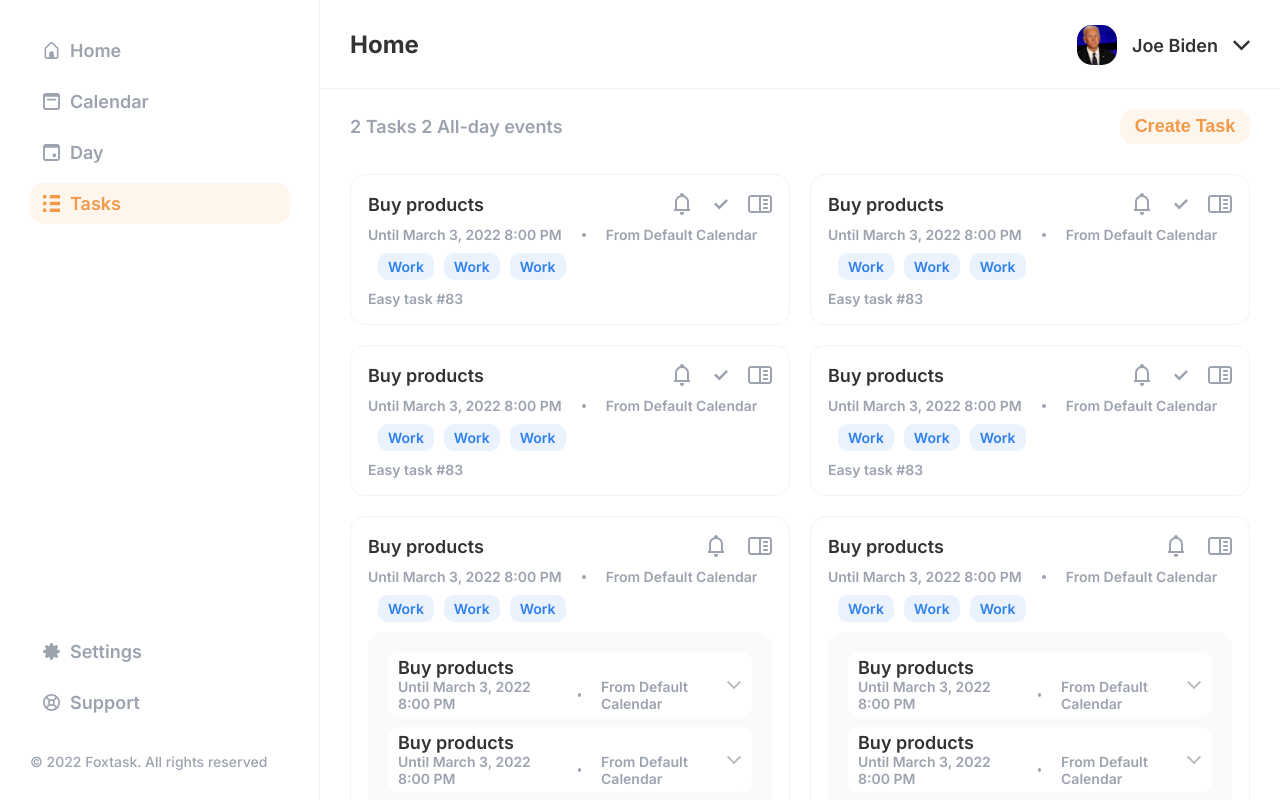
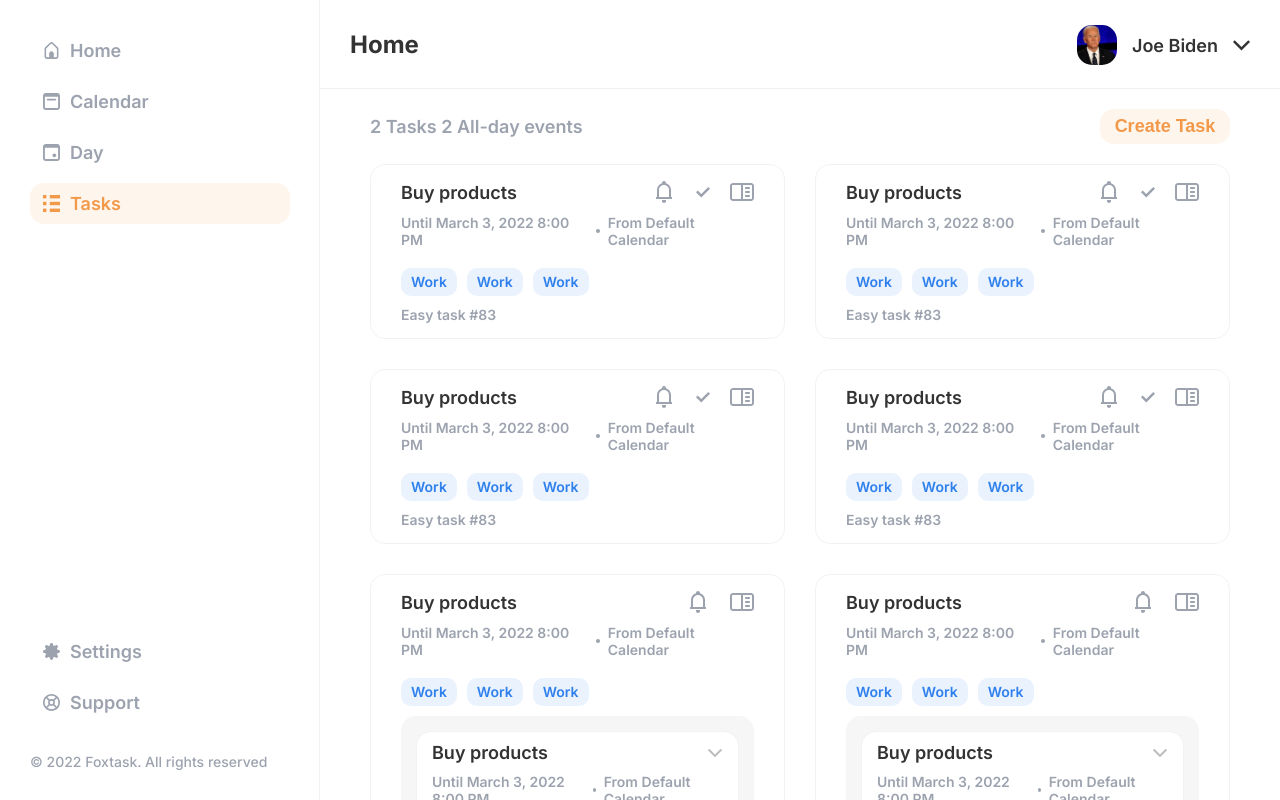
Before and after one commit to JenyaFTW/foxtask, a React (Create React App) app in the folder frontend/: page /tasks in a window 1280 px wide. Built offline with nearby package versions, Linux system fonts and the light colour scheme.

Commit message:
Tasks improved

```diff
--- a/frontend/src/components/task/Task.js
+++ b/frontend/src/components/task/Task.js
@@ -18,45 +18,52 @@ const Task = ({name, date, type, subtasks}) =>{
 
     return(
         <div className="task">
-            <div className="header__task">
-                <span className="name__task">{name}</span>
-                <div className="icon__task">
+            <div className="task__header">
+                <span className="header__name">{name}</span>
+                <div className="header__icons">
                     <img onClick={notificationClick} alt="Logo" src={notification ? IconNotificationOn : IconNotificationOff} />
                     {subtasks ? '' : <img alt="Done tasks" src={IconCheckMarkDone}/> }
                     <img alt="Open full tasks" src={IconOpenFullTasks}/>
                 </div>
             </div>
-            <div className="body__task">
-                <div  className="date__calendar__task">
+            <div className="task__body">
+                <div className="body__date">
                     <span>{date}</span>
-                    <div className="divider__task"> </div>
+                    <div className="body__divider"></div>
                     <span>From {calendar}</span>
                 </div>
-                <div className="tags__task">
-                    <span className="tag__task">{tag}</span>
-                    <span className="tag__task">{tag}</span>
-                    <span className="tag__task">{tag}</span>
+                <div className="body__tags">
+                    <span className="body__tag">{tag}</span>
+                    <span className="body__tag">{tag}</span>
+                    <span className="body__tag">{tag}</span>
                 </div>
                     {subtasks ?
-                        <div className="multiTasks__task" >
+                        <div className="multitask">
                         {subtasks ? subtasks.map(({name, date}, index) => {
                             return(
-                                <div className="subtask__task" key={index}>
-                                    <div className="name__date__task">
-                                        <span className="name__task">{name}</span>
-                                        <div  className="date__calendar__task">
+                                <div className="task subtask" key={index}>
+                                    <div className="task__header">
+                                        <span className="header__name">{name}</span>
+                                        <div className="header__icons">
+                                            <img alt="Button check down" src={IconCheckDown}/>
+                                        </div>
+                                    </div>
+                                    <div className="task__body">
+                                        <div className="body__date">
                                             <span>{date}</span>
-                                            <div className="divider__task"> </div>
+                                            <div className="body__divider"></div>
                                             <span>From {calendar}</span>
                                         </div>
                                     </div>
-                                    <img alt="Button check down" src={IconCheckDown} />
                                 </div>
                             )
                         }) : ''}
                         </div>
                     : ''}
-                <span className="type__task">{type}</span>
+
+                <div className="task__type">
+                    <span>{type}</span>
+                </div>
             </div>
         </div>
     )
--- a/frontend/src/components/task/Task.scss
+++ b/frontend/src/components/task/Task.scss
@@ -1,88 +1,99 @@
 @import "../../_variables.scss";
 
 .task{
-    padding: 1.7rem;
-    margin: 1rem;
+    padding: 15px 30px;
 
     font-weight: $font-w-semibold;
     background: $color-white;
     border: 1px solid #F2F2F2;
-    box-sizing: border-box;
-    border-radius: 15px;
+    border-radius: 1.5rem;
 }
 
-.header__task{
+// Header
+
+.task__header{
     display: flex;
     justify-content: space-between;
     align-items: center;
-    margin-block-end: 1rem;
+    margin-bottom: 1rem;
 }
 
-.name__task{
+.header__name{
     font-size: $font-s-medium;
     color:$color-black;
 }
 
-.icon__task{
+.header__icons{
     display: flex;
     align-items:center;
     gap: 2rem;
 }
 
-.body__task{
+.header__icons * {
+    cursor: pointer;
+}
+
+// Body
+
+.task__body{
     font-size: $font-s-small;
 }
 
-.date__calendar__task{
+.body__date{
     display: flex;
     align-items:center;
     color:$color-gray;
+    gap: 8px;
+    margin-bottom: 2rem;
 }
 
-.divider__task{
+.body__divider{
     width: 0.4rem;
     height: 0.4rem;
-    margin: 0rem 2rem;
     background-color:$color-gray;
     border-radius: 50%;
 }
 
-.tags__task{
+.body__tags{
     display: flex;
-    margin: 1rem;
     justify-content: flex-start;
-    gap:1rem;
+    gap: 1rem;
 }
 
-.tag__task{
-    padding: 0.5rem 1rem;
+.body__tag{
+    padding: 0.7rem 1rem;
     color: #2F80ED;
     background-color: rgba(47, 128, 237, 0.1);
     border-radius: 1rem;
+    font-size: $font-s-small;
+    line-height: 1;
 }
 
-.multiTasks__task{
+.multitask {
     width: 100%;
     border-radius: 1.5rem;
-    padding: 1rem;
-    background-color: #FAFAFA;
+    margin-top: $indent-xs;
+    padding: 1.5rem;
+    background-color: $color-gray-light;
 }
 
-.subtask__task{
-    padding: 0.5rem 1rem;
-    background-color: $color-white;
-    border-radius: 1rem;
-    margin: 1rem;
-    display: flex;
-    justify-content: space-between;
-    align-items: center;
+// Subtask
+
+.subtask {
+    padding: 1rem 1.5rem;
+    margin-bottom: $indent-xs;
 }
 
-.name__date__task{
-    display: flex;
-    flex-direction: column;
+.subtask .body__date {
+    margin: 0;
 }
 
-.type__task{
-    color:$color-gray
+// .subtask__date{
+//     display: flex;
+//     flex-direction: column;
+// }
+
+.task__type{
+    margin-top: $indent-xs;
+    color: $color-gray;
 }
--- a/frontend/src/views/tasks/Tasks.js
+++ b/frontend/src/views/tasks/Tasks.js
@@ -48,8 +48,9 @@ const Tasks = () => {
 
     return(
         <div className="tasks main">
+            <div className="tasks__content main__content">
                 <AddAndCreate />
-            <div className="all__tasks">
+                <div className="tasks__list">
                     {tasks.map(({name, date, type, subtasks}, index) => {
                         return(
                             <Task name={name}
@@ -61,6 +62,7 @@ const Tasks = () => {
                     })}
                 </div>
             </div>
+        </div>
     )
 }
 
--- a/frontend/src/views/tasks/Tasks.scss
+++ b/frontend/src/views/tasks/Tasks.scss
@@ -1,15 +1,11 @@
 @import "../../_variables.scss";
 
-.tasks {
-    width: 100%;
-    height: auto;
-    overflow: auto;
-}
-
-.all__tasks{
-    padding: 0rem 2rem;
+.tasks__list{
+    padding: $indent-m;
+    padding-top: 0;
     display: grid;
     grid-template-columns: 1fr 1fr;
+    gap: $indent-m;
 }
 
 @media screen and (max-width:1100px) {
```
Lines whose indentation alone changed are shown as unchanged.
